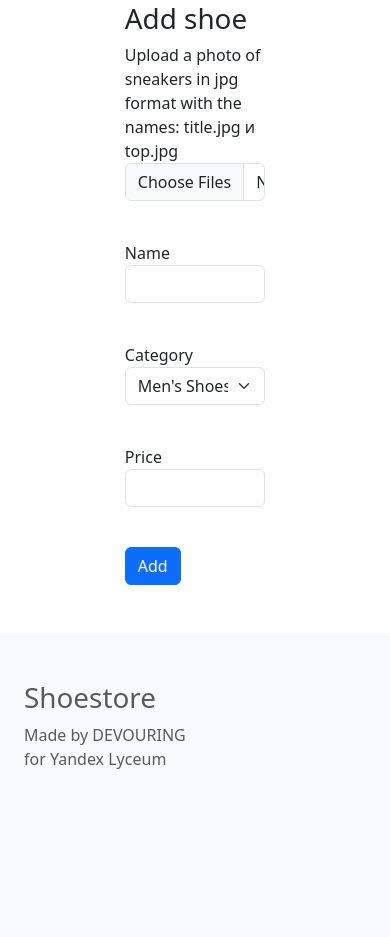
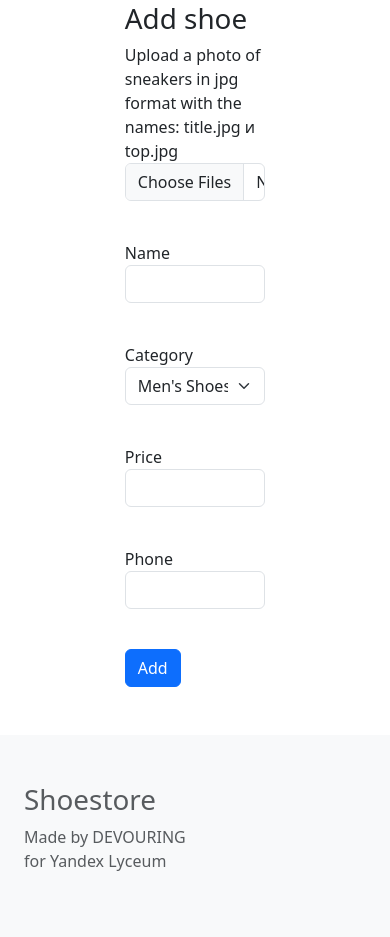
Before and after one commit to DevouringOG/WEB.YL_Project, a Flask app: page /add_shoe in a window 390 px wide. Shown: the part 177-1114 px from the top of the page. Before the commit the page ends 946 px from the top, so only its background shows below. Run offline with Flask 3, Linux system fonts and the light colour scheme.

Commit message:
Added phone number for shoe and delete shoe

```diff
--- a/data/parser.py
+++ b/data/parser.py
@@ -4,3 +4,5 @@ parser = reqparse.RequestParser()
 parser.add_argument('name', required=True)
 parser.add_argument('category', required=True)
 parser.add_argument('price', required=True, type=float)
+parser.add_argument('user_id', required=True, type=int)
+parser.add_argument('user_phone', required=True, type=int)
--- a/data/shoes.py
+++ b/data/shoes.py
@@ -12,3 +12,5 @@
     name = sqlalchemy.Column(sqlalchemy.String)
     category = sqlalchemy.Column(sqlalchemy.String)
     price = sqlalchemy.Column(sqlalchemy.Integer)
+    user_id = sqlalchemy.Column(sqlalchemy.Integer)
+    user_phone = sqlalchemy.Column(sqlalchemy.Integer)
--- a/forms/ShoeForm.py
+++ b/forms/ShoeForm.py
@@ -10,4 +10,5 @@ class ShoeForm(FlaskForm):
     category = SelectField("Category", choices=["Men's Shoes", "Basketball Shoes", "Shoes", "Men's Golf Shoes"],
                            validators=[DataRequired()])
     price = FloatField("Price", validators=[DataRequired()])
+    user_phone = FloatField("Phone", validators=[DataRequired()])
     submit = SubmitField("Add")
--- a/main.py
+++ b/main.py
@@ -1,9 +1,9 @@
 import datetime
 import os
-from requests import post, get
+from requests import post, get, delete
 
 from flask import Flask, render_template, redirect
-from flask_login import LoginManager, login_user, logout_user, login_required
+from flask_login import LoginManager, login_user, logout_user, login_required, current_user
 from flask_restful import Api
 
 from data import db_session, shoes_api
@@ -83,15 +83,17 @@ def add_shoe():
     form = ShoeForm()
     if form.validate_on_submit():
         for i in form.images.data:
-            path = f"static/img/{form.name.data}"   # создаёт новую папку для фото если её нету
+            path = f"static/img/{form.name.data}"  # создаёт новую папку для фото если её нету
             if not os.path.exists(path):
                 os.makedirs(path)
             with open(path + "/" + i.filename, "wb") as new_image:
                 new_image.write(i.read())
         post("http://127.0.0.1:5000/api/shoes", json={"name": form.name.data,
                                                       "category": form.category.data,
-                                                      "price": form.price.data})    # используется API \
-                                                                                    # для добавления кроссовка
+                                                      "price": form.price.data,
+                                                      "user_id": current_user.id,
+                                                      "user_phone": form.user_phone.data})  # используется API \
+        # для добавления кроссовка
         return redirect("/")
     return render_template("shoe.html", form=form)
 
@@ -103,10 +105,16 @@ def show_shoe(shoe_id):
     return render_template("shoe_preview.html", shoe=shoe["shoe"])
 
 
+@app.route('/delete_shoe/<int:shoe_id>')
+def delete_shoe(shoe_id):
+    delete(f"http://127.0.0.1:5000/api/shoe/{shoe_id}")
+    return redirect("/")
+
+
 # обработчик для главной страницы
 @app.route("/")
 def index():
-    shoes_data = get("http://127.0.0.1:5000/api/shoes").json()["shoes"]    # запрос к API для получения всех кроссовок
+    shoes_data = get("http://127.0.0.1:5000/api/shoes").json()["shoes"]  # запрос к API для получения всех кроссовок
     return render_template("shoes_list.html", shoes_data=shoes_data)
 
 
@@ -119,4 +127,4 @@ if __name__ == '__main__':
 
     # для одного объекта
     api.add_resource(shoes_api.ShoesListResource, '/api/shoes')
-    app.run(host="0.0.0.0", port=5000)
+    app.run()
--- a/templates/shoe.html
+++ b/templates/shoe.html
@@ -30,6 +30,15 @@
       </div>
       {% endfor %}
     </p>
+    <p>
+      {{ form.user_phone.label }}<br>
+      {{ form.user_phone(class="form-control") }}<br>
+      {% for error in form.user_phone.errors %}
+      <div class="alert alert-danger" role="alert">
+        {{ error }}
+      </div>
+      {% endfor %}
+    </p>
     <p>{{ form.submit(type="submit", class="btn btn-primary") }}</p>
     <div>{{ message }}</div>
   </form>
--- a/templates/shoe_preview.html
+++ b/templates/shoe_preview.html
@@ -18,7 +18,7 @@
       lighting often found on a dance floor to make you<br>
       and your moves shine. Slip them on and let the<br>
       dance party begin.</p>
-
+      <p>Phone number: {{ shoe["user_phone"] }}</p>
     </div>
   </div>
 </div>
--- a/templates/shoes_list.html
+++ b/templates/shoes_list.html
@@ -9,6 +9,9 @@
       <p class="title-text">{{ shoe["name"] }}</p>
       <p class="category-text">{{ shoe["category"] }}</p>
       <p class="price-text">${{ shoe["price"] }}</p>
+      {% if current_user.id == shoe["user_id"] %}
+        <a class="btn btn-danger" href="delete_shoe/{{ shoe['id'] }}">delete</a>
+      {% endif %}
     </div>
     {% endfor %}
   </div>
```
Also changed, not shown: data/shoes_api.py (+5 -3 lines), db/users_data.db.
